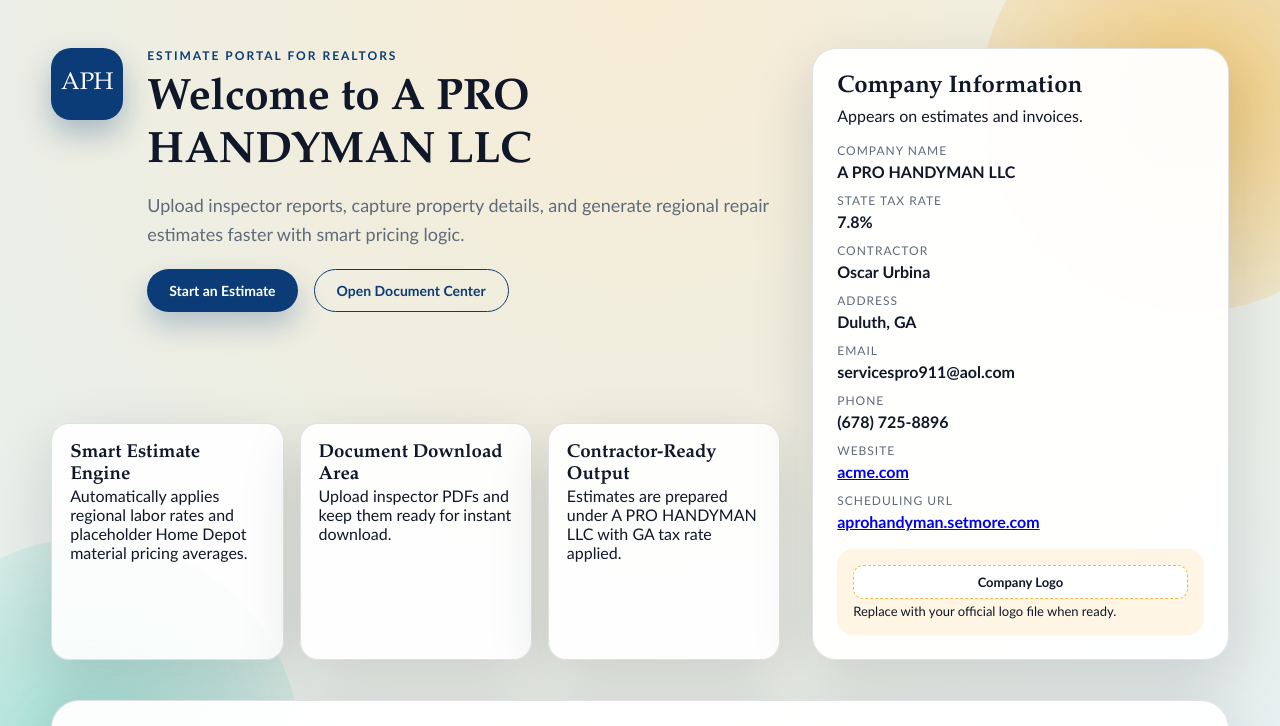
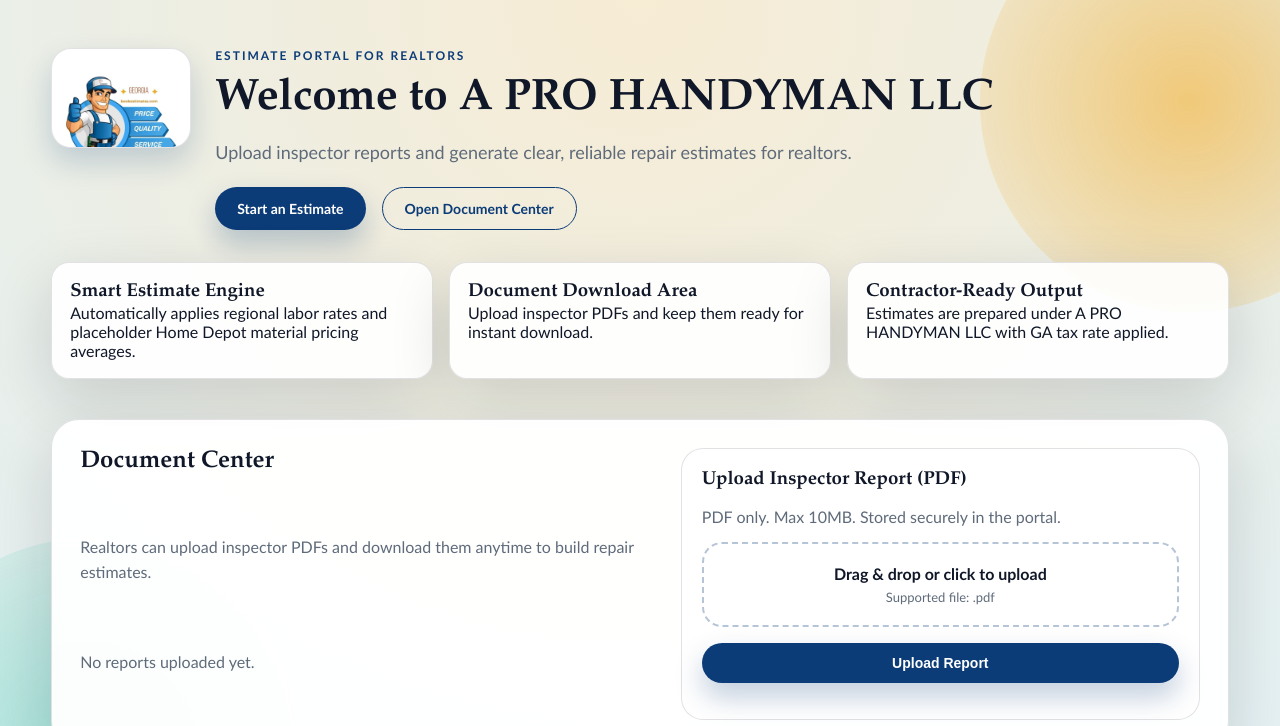
Before and after one commit to ozytarget/REALTOR, a website: page public/index.html in a window 1280 px wide. Shown: the top 726 px of the page. Drawn offline with Linux system fonts and the light colour scheme; no server answers.

Commit message:
Update branding, copy, and logo

```diff
--- a/public/index.html
+++ b/public/index.html
@@ -10,16 +10,18 @@
 
 <body>
     <div class="page-shell">
-        <header class="hero" data-reveal>
+        <header class="hero hero-single" data-reveal>
             <div class="hero-main">
                 <div class="brand">
-                    <div class="logo">APH</div>
+                    <div class="logo">
+                        <img src="assets/a-pro-handyman-llc.jpeg" alt="A PRO HANDYMAN LLC logo" />
+                    </div>
                     <div>
                         <p class="eyebrow">Estimate Portal for Realtors</p>
                         <h1>Welcome to A PRO HANDYMAN LLC</h1>
                         <p class="lead">
-                            Upload inspector reports, capture property details, and generate
-                            regional repair estimates faster with smart pricing logic.
+                            Upload inspector reports and generate clear, reliable repair
+                            estimates for realtors.
                         </p>
                         <div class="cta-row">
                             <a class="btn primary" href="#estimate">Start an Estimate</a>
@@ -50,54 +52,6 @@
                     </div>
                 </div>
             </div>
-            <aside class="company-card">
-                <div class="company-header">
-                    <h2>Company Information</h2>
-                    <p>Appears on estimates and invoices.</p>
-                </div>
-                <dl>
-                    <div>
-                        <dt>Company Name</dt>
-                        <dd>A PRO HANDYMAN LLC</dd>
-                    </div>
-                    <div>
-                        <dt>State Tax Rate</dt>
-                        <dd>7.8%</dd>
-                    </div>
-                    <div>
-                        <dt>Contractor</dt>
-                        <dd>Oscar Urbina</dd>
-                    </div>
-                    <div>
-                        <dt>Address</dt>
-                        <dd>Duluth, GA</dd>
-                    </div>
-                    <div>
-                        <dt>Email</dt>
-                        <dd>servicespro911@aol.com</dd>
-                    </div>
-                    <div>
-                        <dt>Phone</dt>
-                        <dd>(678) 725-8896</dd>
-                    </div>
-                    <div>
-                        <dt>Website</dt>
-                        <dd><a href="https://acme.com">acme.com</a></dd>
-                    </div>
-                    <div>
-                        <dt>Scheduling URL</dt>
-                        <dd>
-                            <a href="https://aprohandyman.setmore.com?utm_source=qr-code&utm_medium=settings-share-bp">
-                                aprohandyman.setmore.com
-                            </a>
-                        </dd>
-                    </div>
-                </dl>
-                <div class="logo-note">
-                    <span class="logo-placeholder">Company Logo</span>
-                    <p>Replace with your official logo file when ready.</p>
-                </div>
-            </aside>
         </header>
 
         <main>
--- a/public/styles.css
+++ b/public/styles.css
@@ -72,6 +72,10 @@
     align-items: stretch;
 }
 
+.hero.hero-single {
+    grid-template-columns: minmax(0, 1fr);
+}
+
 .hero-main {
     display: grid;
     gap: 32px;
@@ -85,16 +89,22 @@
 }
 
 .logo {
-    width: 72px;
-    height: 72px;
+    width: 140px;
+    height: 100px;
     border-radius: 20px;
-    background: var(--primary);
-    color: white;
-    font-family: var(--font-display);
-    font-size: 24px;
+    background: #fff;
+    border: 1px solid var(--border);
     display: grid;
     place-items: center;
-    box-shadow: 0 14px 30px rgba(12, 60, 120, 0.3);
+    padding: 6px;
+    box-shadow: 0 14px 30px rgba(12, 60, 120, 0.2);
+    overflow: hidden;
+}
+
+.logo img {
+    width: 100%;
+    height: 100%;
+    object-fit: contain;
 }
 
 .eyebrow {
@@ -529,8 +539,8 @@
     }
 
     .logo {
-        width: 64px;
-        height: 64px;
+        width: 120px;
+        height: 88px;
     }
 }
 
@@ -547,4 +557,9 @@
     .btn {
         width: 100%;
     }
+
+    .logo {
+        width: 100px;
+        height: 72px;
+    }
 }
```
Also changed, not shown: server.js (+16 -2 lines), public/assets/a-pro-handyman-llc.jpeg (added).
